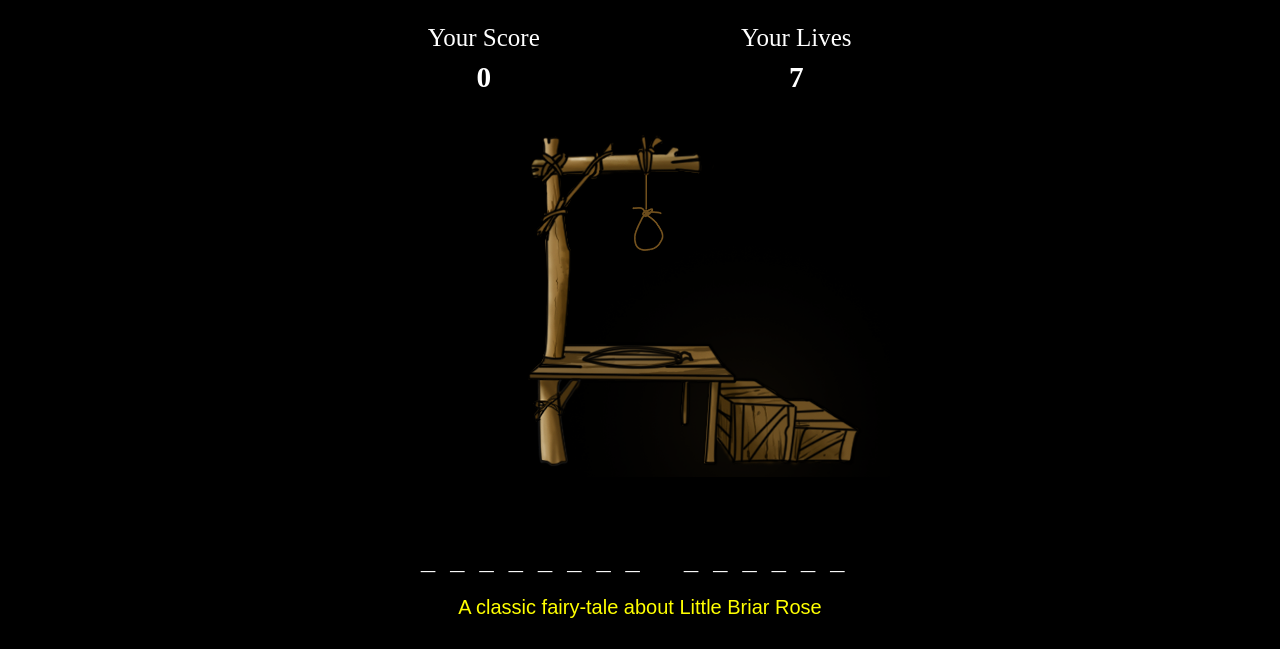
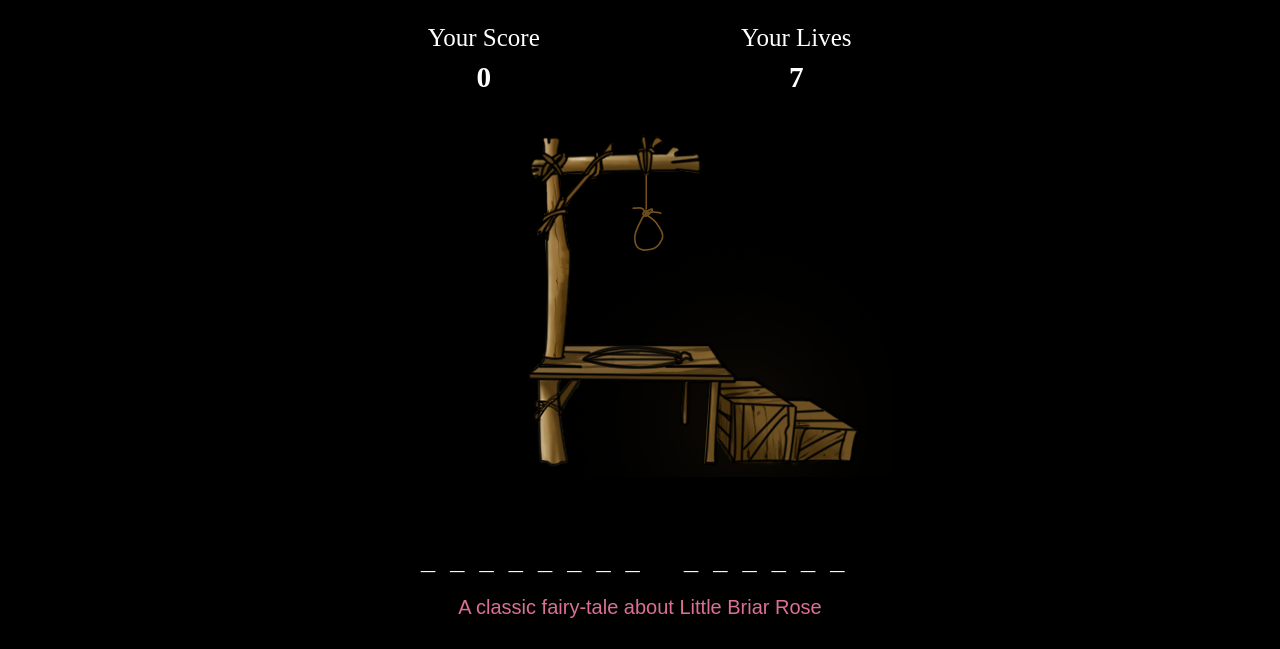
Before and after one commit to krystal2694/hangman, a plain HTML site: page index.html in a window 1280 px wide. Shown: the part 94-743 px from the top of the page. Drawn offline with Linux system fonts and the light colour scheme.

Commit message:
changed hint colour

```diff
--- a/main.css
+++ b/main.css
@@ -106,7 +106,7 @@ button {
 }
 #definition {
     font-size: 1.25em;
-    color: yellow;
+    color: palevioletred;
     padding: 0.625em;
     font-family: 'ariel', sans-serif;
 }
```
